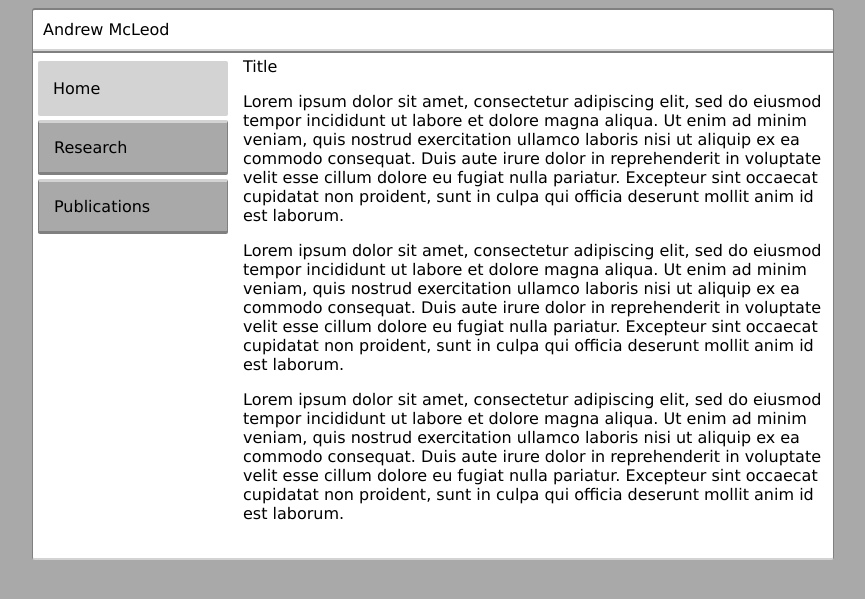
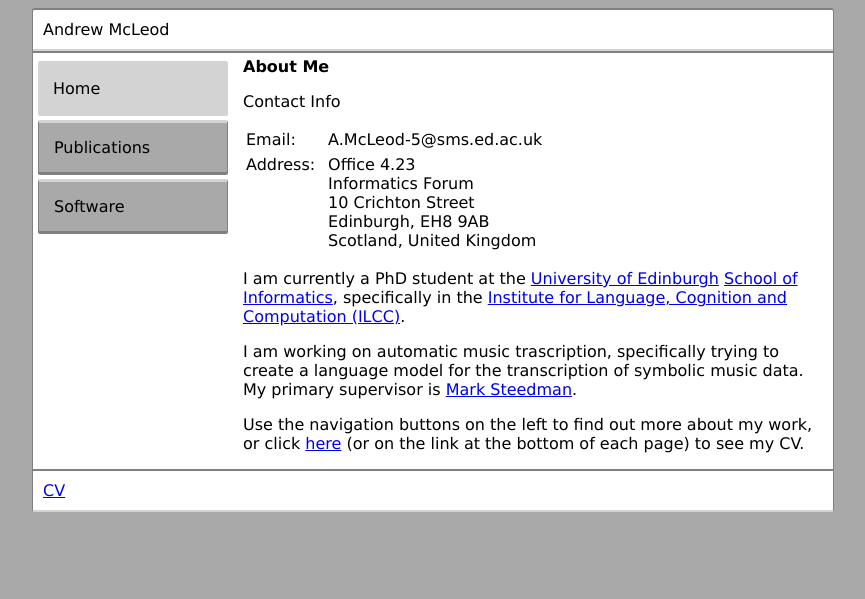
Before and after one commit to apmcleod/apmcleod.github.io, a PHP site: page / in a window 1280 px wide. Shown: the top 599 px of the page, without its empty margins (207-1072 px from the left). Run offline with PHP 8.4, Linux system fonts and the light colour scheme.

Commit message:
Uploaded pdfs, created software page and all css files

```diff
--- /dev/null
+++ b/index.css
@@ -0,0 +1,6 @@
+.contact-header {
+	font-weight: normal;
+	padding-right: 10px;
+	vertical-align: top;
+    text-align: left;
+}
--- a/index.html
+++ b/index.html
@@ -2,43 +2,70 @@
 <html>
 <head>
   <link rel="stylesheet" type="text/css" href="style.css" media="screen"/>
+  <link rel="stylesheet" type="text/css" href="index.css" media="screen"/>
   <title>Andrew McLeod</title>
 </head>
 <body>
 
   <div id="main">
     <div id="top">
-      Andrew McLeod
+      <div class="name">Andrew McLeod</div>
     </div>
 
     <div id="middle">
       <div id="navigation">
         <ul id="nav-list">
           <li class="nav nav-active">Home</li>
-          <a class="nav-link" href="research.html"><li class="nav nav-inactive">Research</li></a>
           <a class="nav-link" href="publications.html"><li class="nav nav-inactive">Publications</li></a>
+          <a class="nav-link" href="software.html"><li class="nav nav-inactive">Software</li></a>
         </ul>
       </div>
 
       <div id="content">
-        Title
+        <div class="section-header">About Me</div>
 
         <p>
-        Lorem ipsum dolor sit amet, consectetur adipiscing elit, sed do eiusmod tempor incididunt ut labore et dolore magna aliqua. Ut enim ad minim veniam, quis nostrud exercitation ullamco laboris nisi ut aliquip ex ea commodo consequat. Duis aute irure dolor in reprehenderit in voluptate velit esse cillum dolore eu fugiat nulla pariatur. Excepteur sint occaecat cupidatat non proident, sunt in culpa qui officia deserunt mollit anim id est laborum.
+        Contact Info<br>
+        <table>
+          <tr>
+            <th class="contact-header">Email:</th>
+            <td>A.McLeod-5@sms.ed.ac.uk</td>
+          </tr>
+          <tr></tr>
+          <tr>
+            <th class="contact-header">Address:</th>
+            <td>Office 4.23 <br>
+                Informatics Forum <br>
+                10 Crichton Street <br>
+                Edinburgh, EH8 9AB <br>
+                Scotland, United Kingdom
+            </td>
+          </tr>
+        </table>
+        </p>
+
+
+        <p>
+        I am currently a PhD student at the <a href="http://www.ed.ac.uk/home">University of Edinburgh</a>
+        <a href="http://www.ed.ac.uk/informatics">School of Informatics</a>, specifically in the
+        <a href="http://www.ilcc.inf.ed.ac.uk/">Institute for Language, Cognition and Computation (ILCC)</a>.
         </p>
 
         <p>
-        Lorem ipsum dolor sit amet, consectetur adipiscing elit, sed do eiusmod tempor incididunt ut labore et dolore magna aliqua. Ut enim ad minim veniam, quis nostrud exercitation ullamco laboris nisi ut aliquip ex ea commodo consequat. Duis aute irure dolor in reprehenderit in voluptate velit esse cillum dolore eu fugiat nulla pariatur. Excepteur sint occaecat cupidatat non proident, sunt in culpa qui officia deserunt mollit anim id est laborum.
+        I am working on automatic music trascription, specifically trying to create a language model
+        for the transcription of symbolic music data. My primary supervisor is <a href="http://homepages.inf.ed.ac.uk/steedman/">
+        Mark Steedman</a>.
         </p>
 
         <p>
-        Lorem ipsum dolor sit amet, consectetur adipiscing elit, sed do eiusmod tempor incididunt ut labore et dolore magna aliqua. Ut enim ad minim veniam, quis nostrud exercitation ullamco laboris nisi ut aliquip ex ea commodo consequat. Duis aute irure dolor in reprehenderit in voluptate velit esse cillum dolore eu fugiat nulla pariatur. Excepteur sint occaecat cupidatat non proident, sunt in culpa qui officia deserunt mollit anim id est laborum.
+        Use the navigation buttons on the left to find out more about my work, or click <a href="CV.pdf">here</a>
+        (or on the link at the bottom of each page) to see my CV.
         </p>
       </div>
     </div>
 
     <div id="bottom">
-    	<br>
+    	<a href="CV.pdf">CV</a>
     </div>
   </div>
 
--- a/style.css
+++ b/style.css
@@ -17,6 +17,10 @@ html {
 #top {
 	padding: 10px;
 	border-bottom: 2px solid lightgray;
+}
+
+.name {
+
 }
 
 #middle {
@@ -74,6 +78,12 @@ html {
 	width: 580px;
 }
 
+.section-header {
+	font-weight: bold;
+}
+
 #bottom {
 	clear: both;
+	padding: 10px;
+	border-top: 2px solid gray;
 }
```
Also changed, not shown: publications.css (added, +15 -0 lines), publications.html (added, +50 -0 lines), software.html (added, +36 -0 lines), software.css (added), 5 other files.
